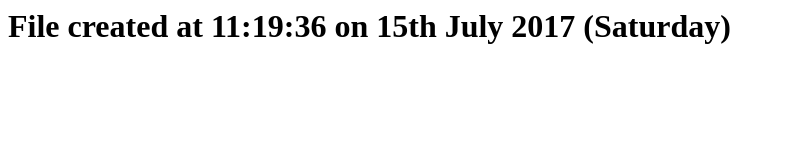
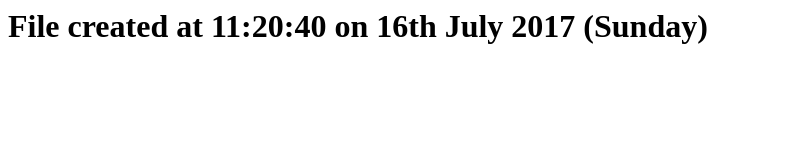
Before and after one commit to sole/publish-and-cron, a plain HTML site: page index.html in a window 1280 px wide. Shown: the whole page, without its empty margins (0-785 px from the left). Drawn offline with Linux system fonts and the light colour scheme.

Commit message:
Built from commit 9921361ec153f92ea03c2b71ecfaecc8a2d7d6eb

```diff
--- a/index.html
+++ b/index.html
@@ -1 +1 @@
-<h1>File created at 11:19:36 on 15th July 2017 (Saturday)</h1>
+<h1>File created at 11:20:40 on 16th July 2017 (Sunday)</h1>
```
